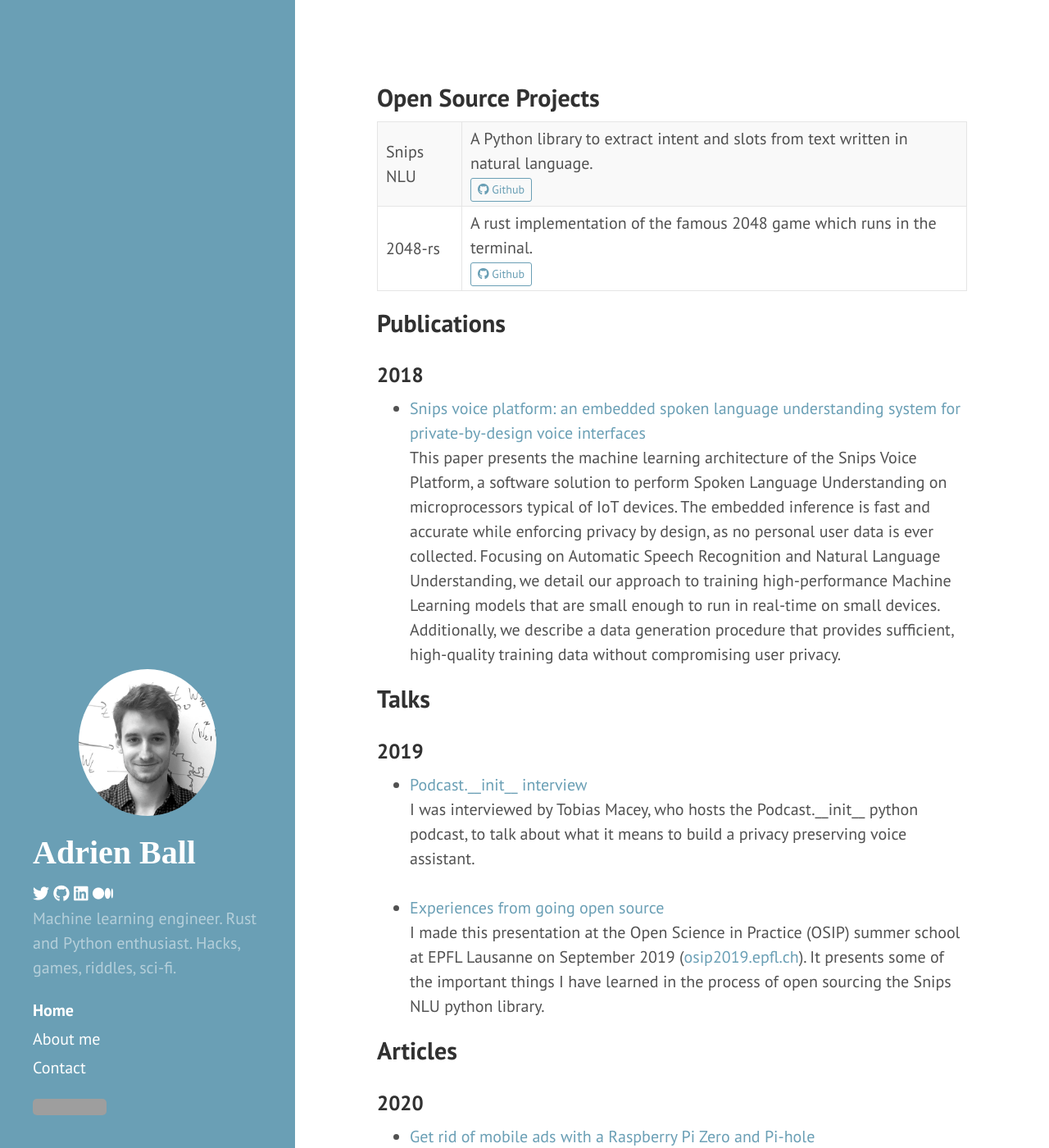
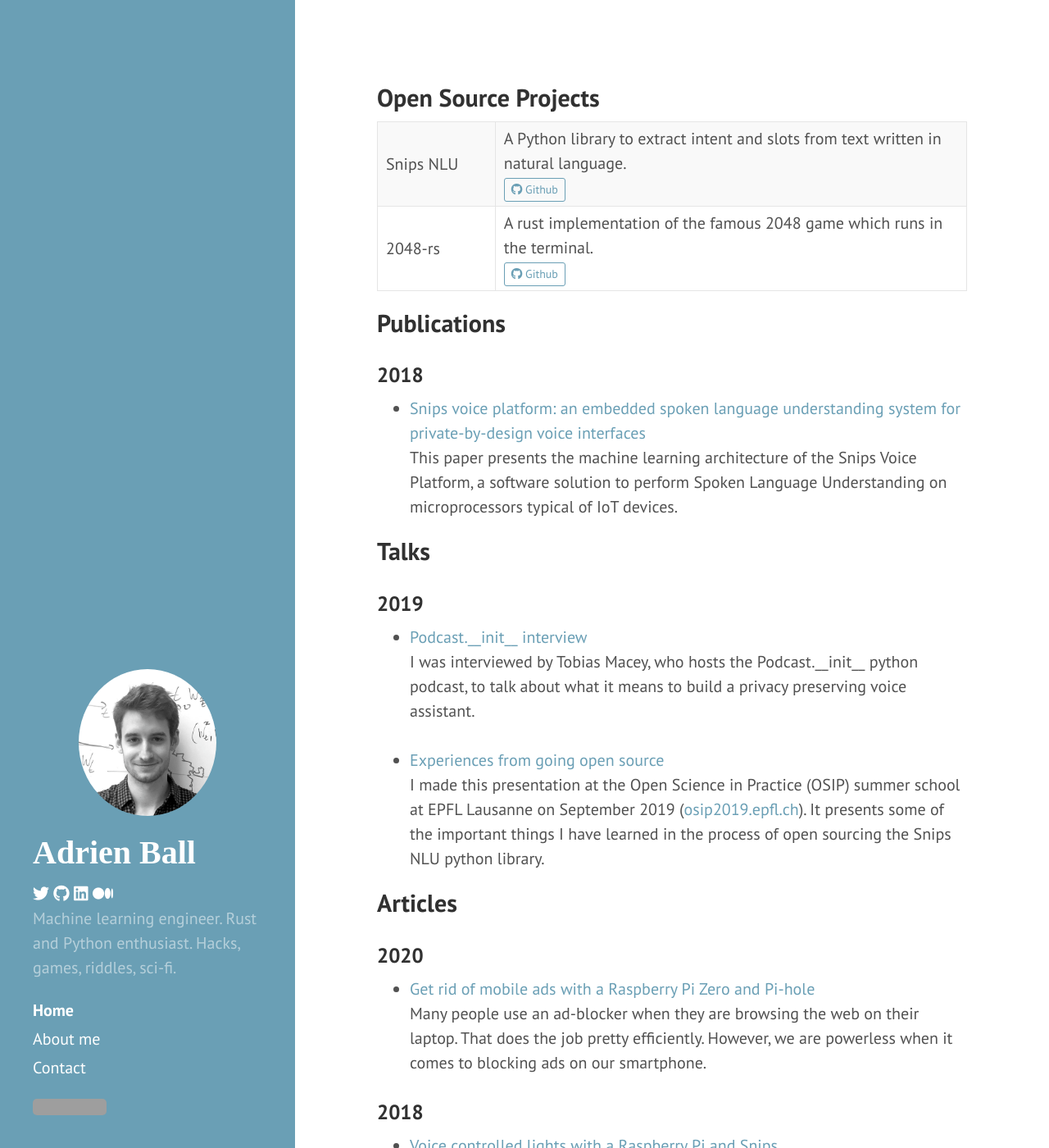
Before and after one commit to adrienball/adrienball.github.io, a Jekyll site: the page built from index.html, in a window 1280 px wide and 1400 px high. Shown: the whole window at 82% size. Built offline with Jekyll 4.4.1, drawn with Linux system fonts in a browser that asks for light colours; nearby versions of some CDN libraries; some web fonts are replaced; the list of posts is cut into pages by our own code; grey boxes are pictures that could not be loaded.

Commit message:
Improve home page layout

```diff
--- a/_data/publications.yml
+++ b/_data/publications.yml
@@ -1,4 +1,4 @@
 - title: "Snips voice platform: an embedded spoken language understanding system for private-by-design voice interfaces"
   url: https://arxiv.org/abs/1805.10190
-  description: This paper presents the machine learning architecture of the Snips Voice Platform, a software solution to perform Spoken Language Understanding on microprocessors typical of IoT devices. The embedded inference is fast and accurate while enforcing privacy by design, as no personal user data is ever collected. Focusing on Automatic Speech Recognition and Natural Language Understanding, we detail our approach to training high-performance Machine Learning models that are small enough to run in real-time on small devices. Additionally, we describe a data generation procedure that provides sufficient, high-quality training data without compromising user privacy.
+  description: This paper presents the machine learning architecture of the Snips Voice Platform, a software solution to perform Spoken Language Understanding on microprocessors typical of IoT devices.
   date: "2018-05-25"
--- a/assets/css/custom.css
+++ b/assets/css/custom.css
@@ -6,5 +6,9 @@
 }
 
 .footnotes {
-	font-size: 14px
+  font-size: 14px
 }
+
+.projects .td1 {
+  width: 20%;
+}
--- a/index.html
+++ b/index.html
@@ -9,7 +9,7 @@
 <table class="projects">
   {% for project in site.data.projects %}
   <tr>
-    <td>
+    <td class="td1">
         {% if project.url %}
         <a href="{{ project.url }}">{{ project.name }}</a>
         {% else %}
@@ -17,14 +17,8 @@
         {% endif %}
     </td>
     <td>
-        {{ project.description }}
-        <br/>
-        {% if project.github != '' %}
+        {{ project.description }}<br/>
         <a class="openSourceLink" href="{{ project.github }}"><i class="fab fa-github"></i> Github</a>
-        {% endif %}
-        {% if project.packagist %}
-        <a class="openSourceLink" href="{{ project.packagist }}"><i class="fas fa-elephant"></i> Packagist</a>
-        {% endif %}
     </td>
   </tr>
   {% endfor %}
```
